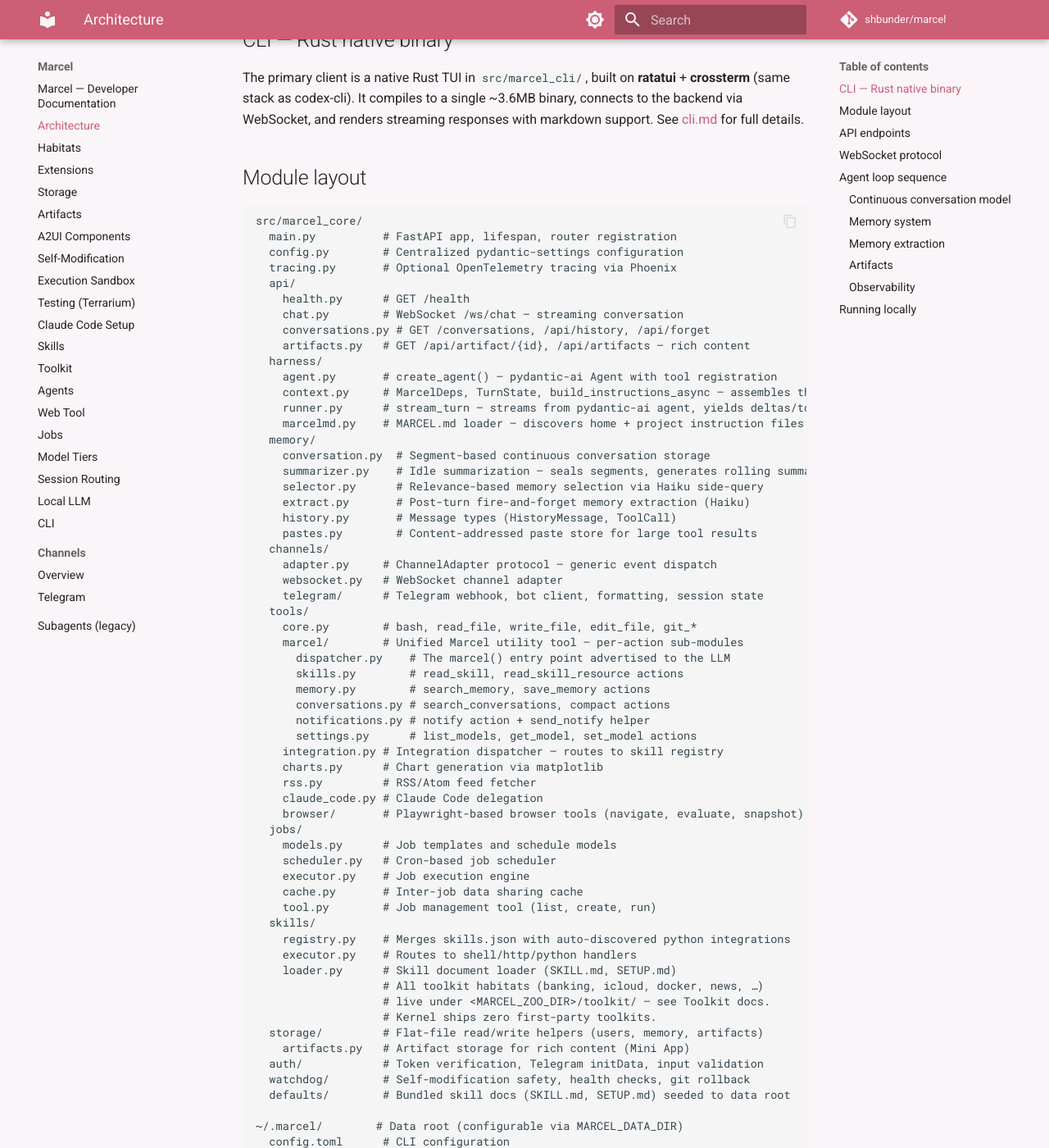
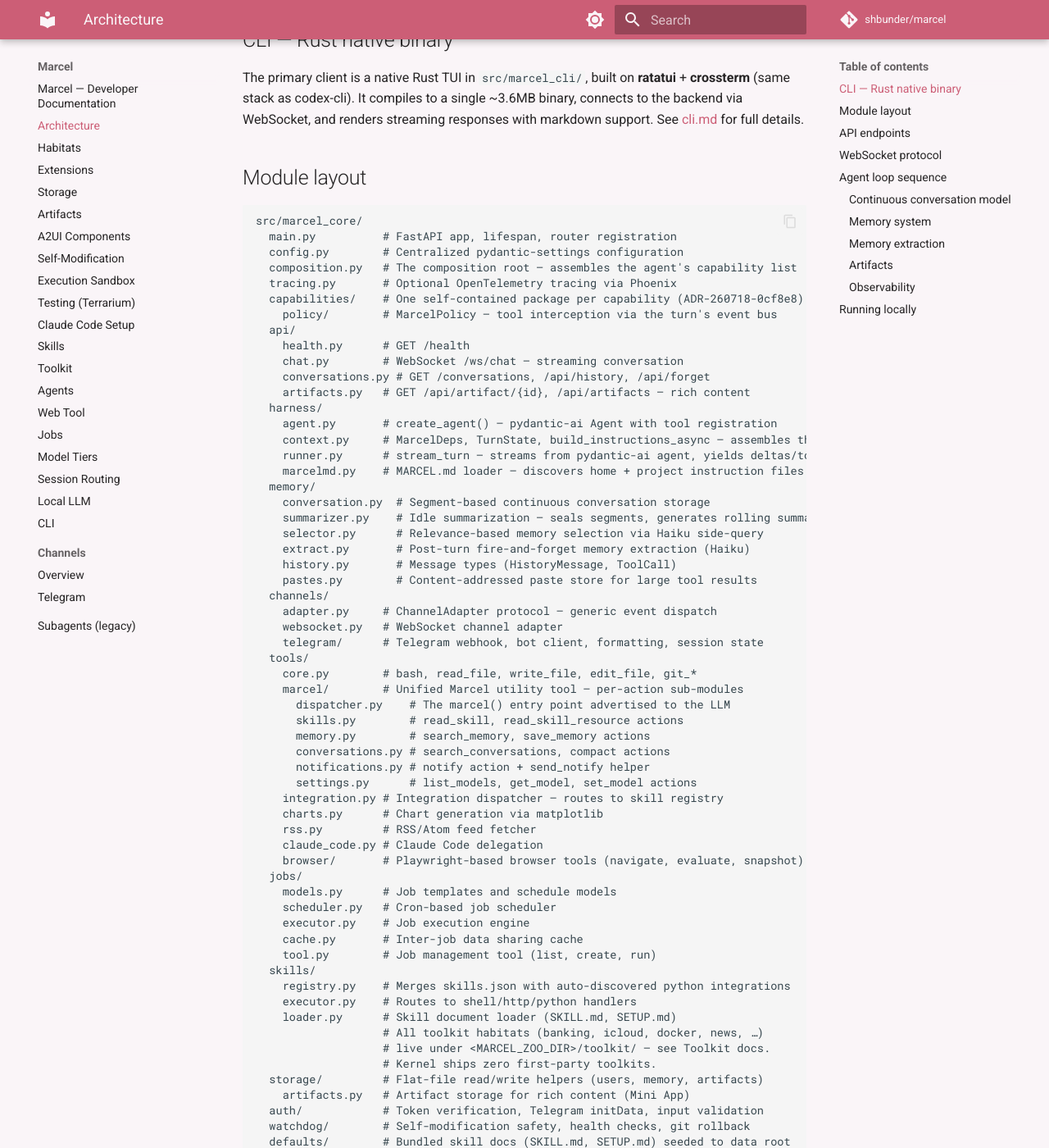
Before and after one commit to shbunder/marcel, an MkDocs documentation site: the page built from docs/architecture.md, in a window 1280 px wide and 1400 px high, scrolled down 240 px. Shown: the whole window at 82% size. Built offline with MkDocs 1.6.1 and Material for MkDocs 9.7.7, drawn with Linux system fonts in a browser that asks for light colours; comment, search, counter and statistics services are not loaded; some of the changed text lies outside the part shown.

Commit message:
[STORY-260718-cf8d2c] impl: architecture.md module map — capabilities/ + composition.py
Co-Authored-By: Claude Fable 5 <noreply@anthropic.com>

```diff
--- a/docs/architecture.md
+++ b/docs/architecture.md
@@ -12,7 +12,10 @@ The primary client is a native Rust TUI in `src/marcel_cli/`, built on **ratatui
 src/marcel_core/
   main.py          # FastAPI app, lifespan, router registration
   config.py        # Centralized pydantic-settings configuration
+  composition.py   # The composition root — assembles the agent's capability list
   tracing.py       # Optional OpenTelemetry tracing via Phoenix
+  capabilities/    # One self-contained package per capability (ADR-260718-0cf8e8)
+    policy/        # MarcelPolicy — tool interception via the turn's event bus
   api/
     health.py      # GET /health
     chat.py        # WebSocket /ws/chat — streaming conversation
```
